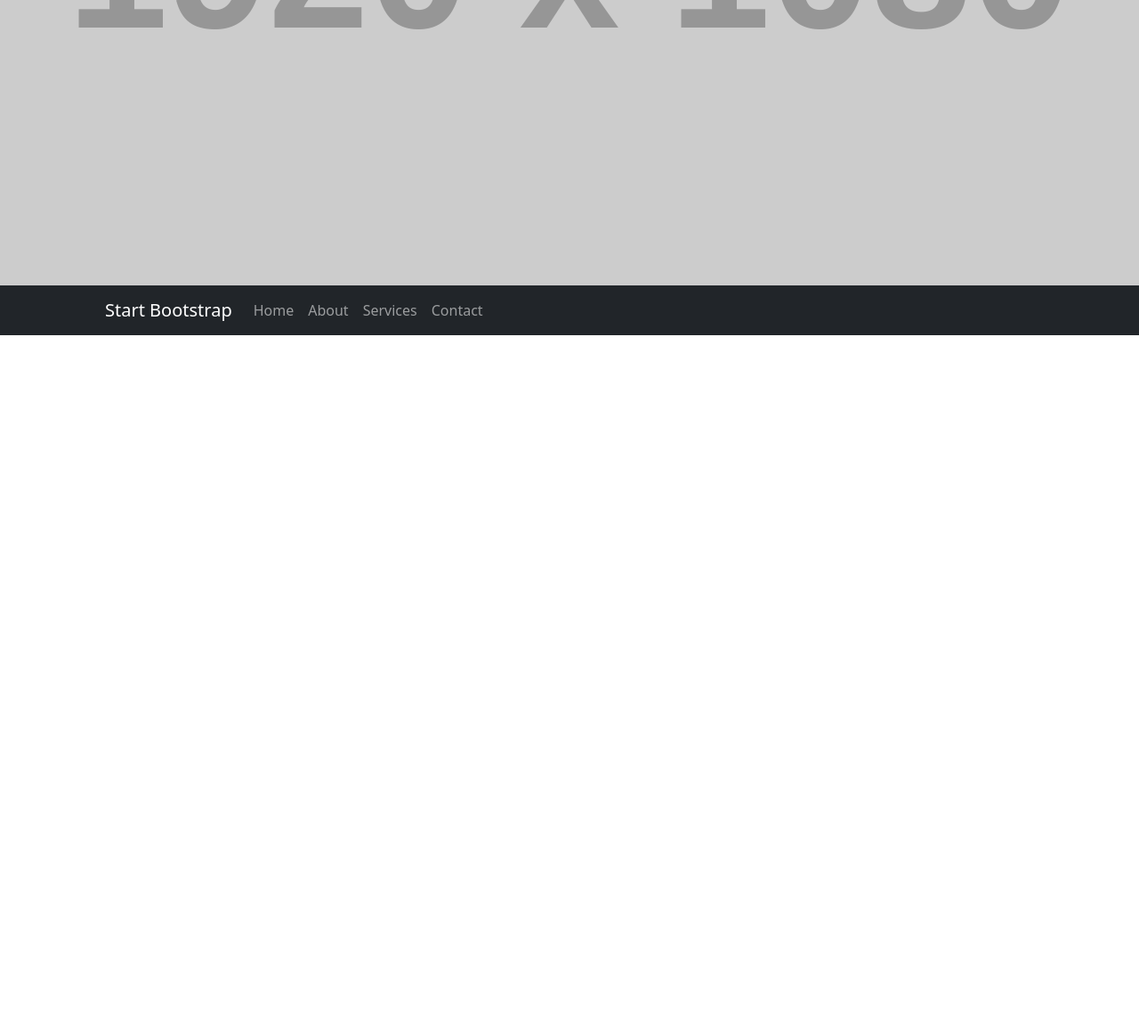
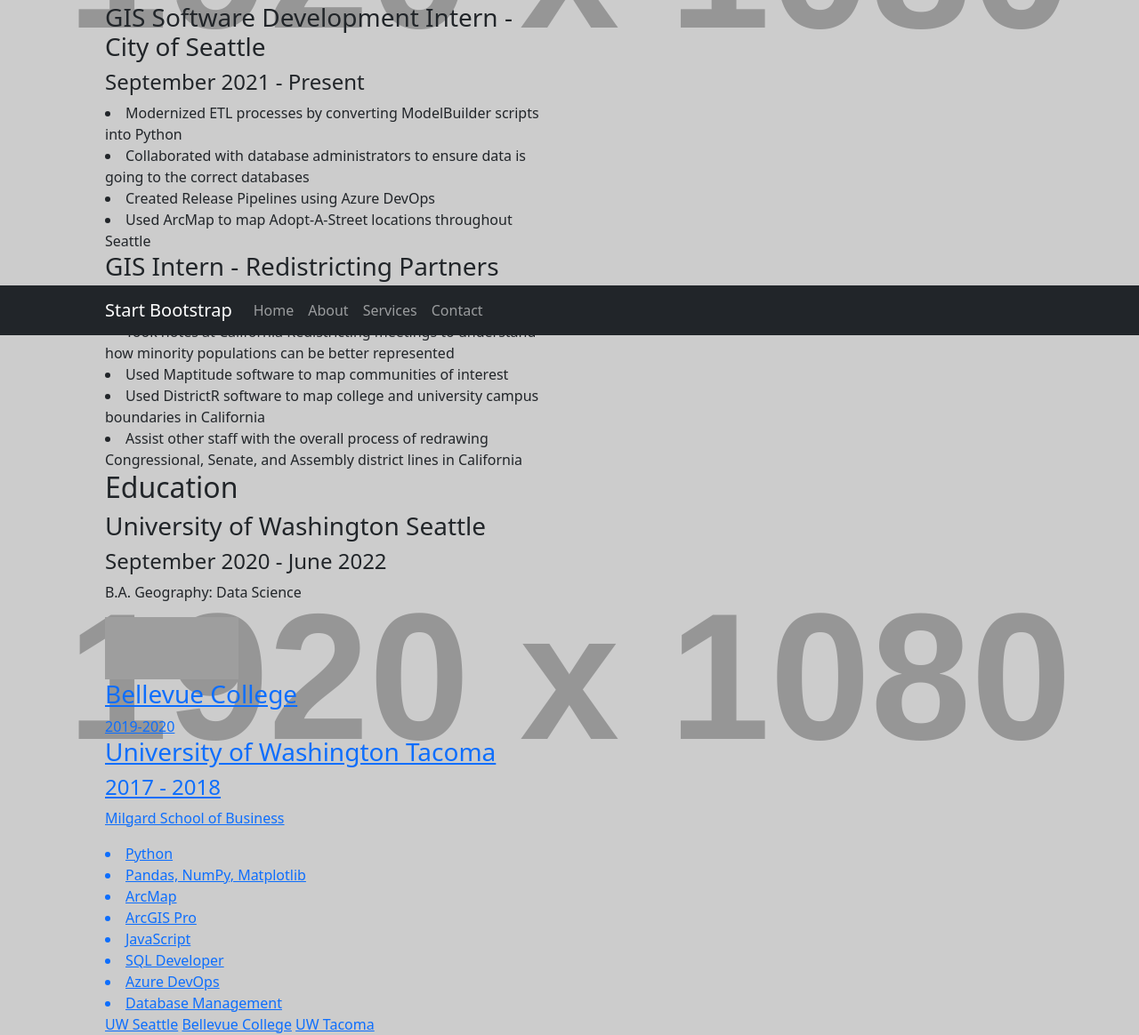
Before and after one commit to kaijio/kaijio.github.io, a plain HTML site: page index.html in a window 1280 px wide. Shown: the part 423-1587 px from the top of the page at 89% size. Before the commit the page ends 800 px from the top, so only its background shows below. Drawn offline with nearby package versions, Linux system fonts and the light colour scheme; grey boxes are pictures that could not be loaded; placeholder pictures from the web are drawn by us.

Commit message:
Update index.html

```diff
--- a/index.html
+++ b/index.html
@@ -5,7 +5,7 @@
         <meta name="viewport" content="width=device-width, initial-scale=1, shrink-to-fit=no" />
         <meta name="description" content="" />
         <meta name="author" content="" />
-        <title>The Big Picture - Start Bootstrap Template</title>
+        <title>Kaiji Obras - Resume</title>
         <!-- Favicon-->
         <link rel="icon" type="image/x-icon" href="assets/favicon.ico" />
         <!-- Core theme CSS (includes Bootstrap)-->
@@ -33,10 +33,56 @@
                 <div class="row gx-4 gx-lg-5">
                     <div class="col-lg-6">
                         <h1 class="mt-5">Kaiji Obras</h1>
-                        <h2>kaijio@uw.edu</h2>
-                        <h2>http://www.linkedin.com/in/kaiji-obras-b647871a0/</h2>
+                        <h3>kaijio@uw.edu</h3>
+                        <h3>http://www.linkedin.com/in/kaiji-obras-b647871a0/</h2>
                         <h2>Summary:</h2>
-                        <p>>University of Washington senior studying Geography with a focus in Data Science. Experienced in writing Python scripts, spatial analysis, data visualization, and database management. Great interests in data science and machine learning in a GIS context.</p>
+                        <blockquote>University of Washington senior studying Geography with a focus in Data Science. Experienced in writing Python scripts, spatial analysis, data visualization, and database management. Great interests in data science and machine learning in a GIS context.</blockquote>
+
+                        <h2>Work Experience</h2>
+
+                        <h3>GIS Software Development Intern - City of Seattle</h3>
+                        <h4>September 2021 - Present</h4>
+                        <li>Modernized ETL processes by converting ModelBuilder scripts into Python</li>
+                        <li>Collaborated with database administrators to ensure data is going to the correct databases</li>
+                        <li>Created Release Pipelines using Azure DevOps</li>
+                        <li>Used ArcMap to map Adopt-A-Street locations throughout Seattle</li>
+
+
+                        <h3>GIS Intern - Redistricting Partners</h3>
+                        <h4>June 2021 - January 2022</h4>
+                        <li>Took notes at California Redistricting meetings to understand how minority populations can be better represented </li>
+                        <li>Used Maptitude software to map communities of interest</li>
+                        <li>Used DistrictR software to map college and university campus boundaries in California</li>
+                        <li>Assist other staff with the overall process of redrawing Congressional, Senate, and Assembly district lines in California</li>
+
+                        <h2>Education</h2>
+
+                        <h3>University of Washington Seattle</h3>
+                        <h4>September 2020 - June 2022</h4>
+                        <p>B.A. Geography: Data Science</p>
+                        <a href="https://cdn.geekwire.com">
+                        <img alt="UW" src="https://cdn.geekwire.com/wp-content/uploads/2014/10/8618592346_e4bf2f2028_z-620x378.jpg" width=150" height="70">
+
+                        <h3>Bellevue College</h3>
+                        </h4>2019-2020</h4>
+
+                        <h3>University of Washington Tacoma</h3>
+                        <h4>2017 - 2018</h4>
+                        <p>Milgard School of Business</p>
+
+                        <h2Skills</h2>
+                        <li>Python</li>
+                        <li>Pandas, NumPy, Matplotlib</li>
+                        <li>ArcMap</li>
+                        <li>ArcGIS Pro</li>
+                        <li>JavaScript</li>
+                        <li>SQL Developer</li>
+                        <li>Azure DevOps</li>
+                        <li>Database Management</li>
+
+                        <a href="https://www.washington.edu/">UW Seattle</a>
+                        <a href="https://www.bellevuecollege.edu/">Bellevue College</a>
+                        <a href="https://www.tacoma.uw.edu/">UW Tacoma</a>
                     </div>
                 </div>
             </div>
```
